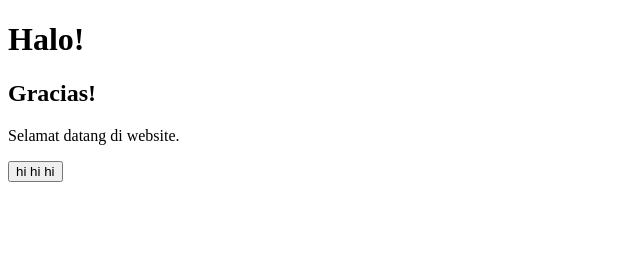
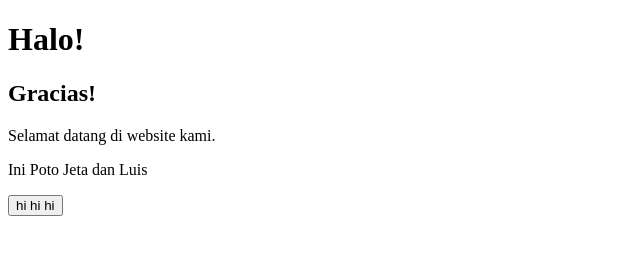
Before and after one commit to ZetaLawrance/luiszeta, a plain HTML site: page index.html in a window 1280 px wide. Shown: the whole page, without its empty margins (0-640 px from the left). Drawn offline with Linux system fonts and the light colour scheme.

Commit message:
menambah p pada index.html

```diff
--- a/index.html
+++ b/index.html
@@ -7,7 +7,8 @@
 
 <h1>Halo!</h1>
 <h2>Gracias!</h2>
-<p>Selamat datang di website.</p>
+<p>Selamat datang di website kami.</p>
+<p>Ini Poto Jeta dan Luis</p>
 <button>hi hi hi</button>
 
 </body>
```
